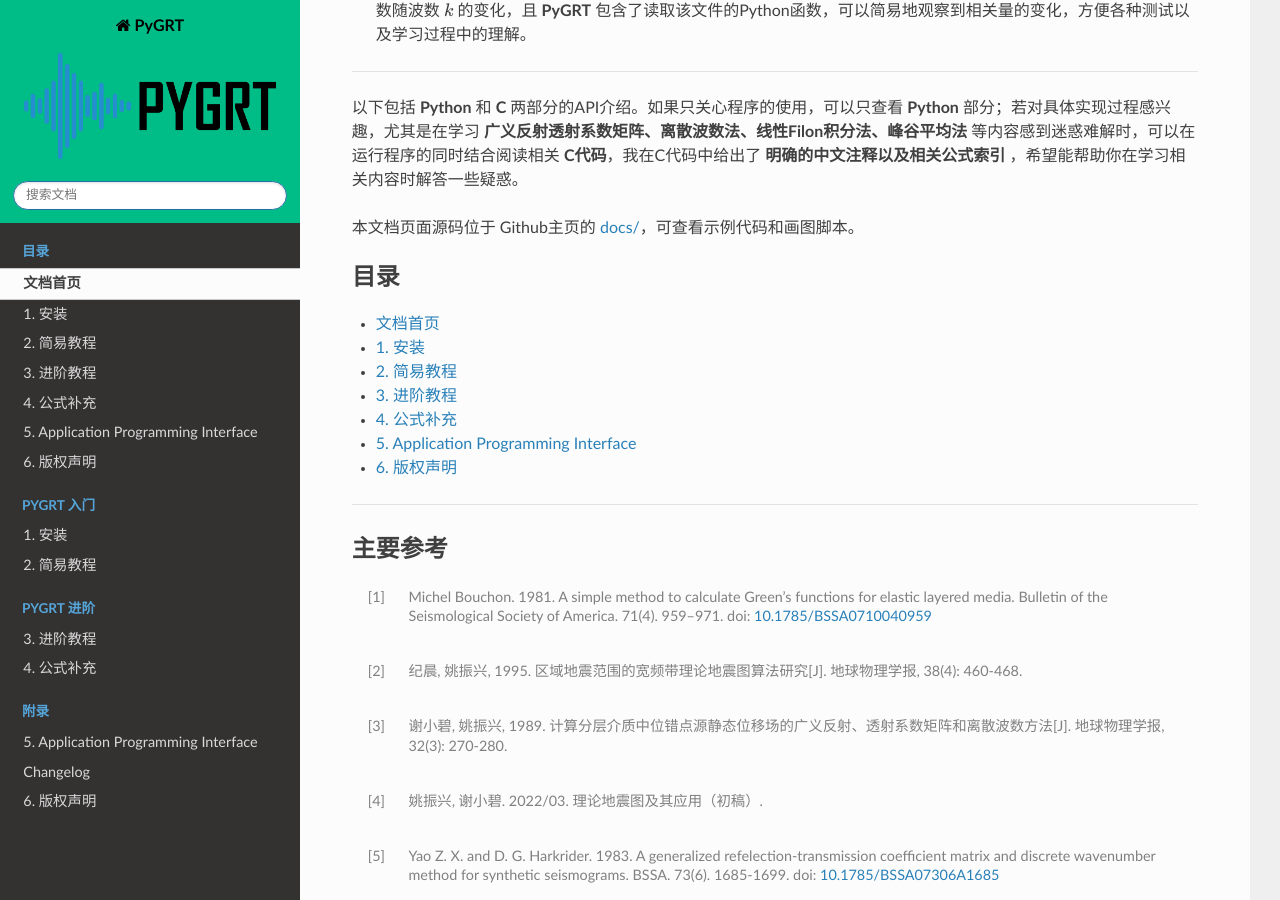
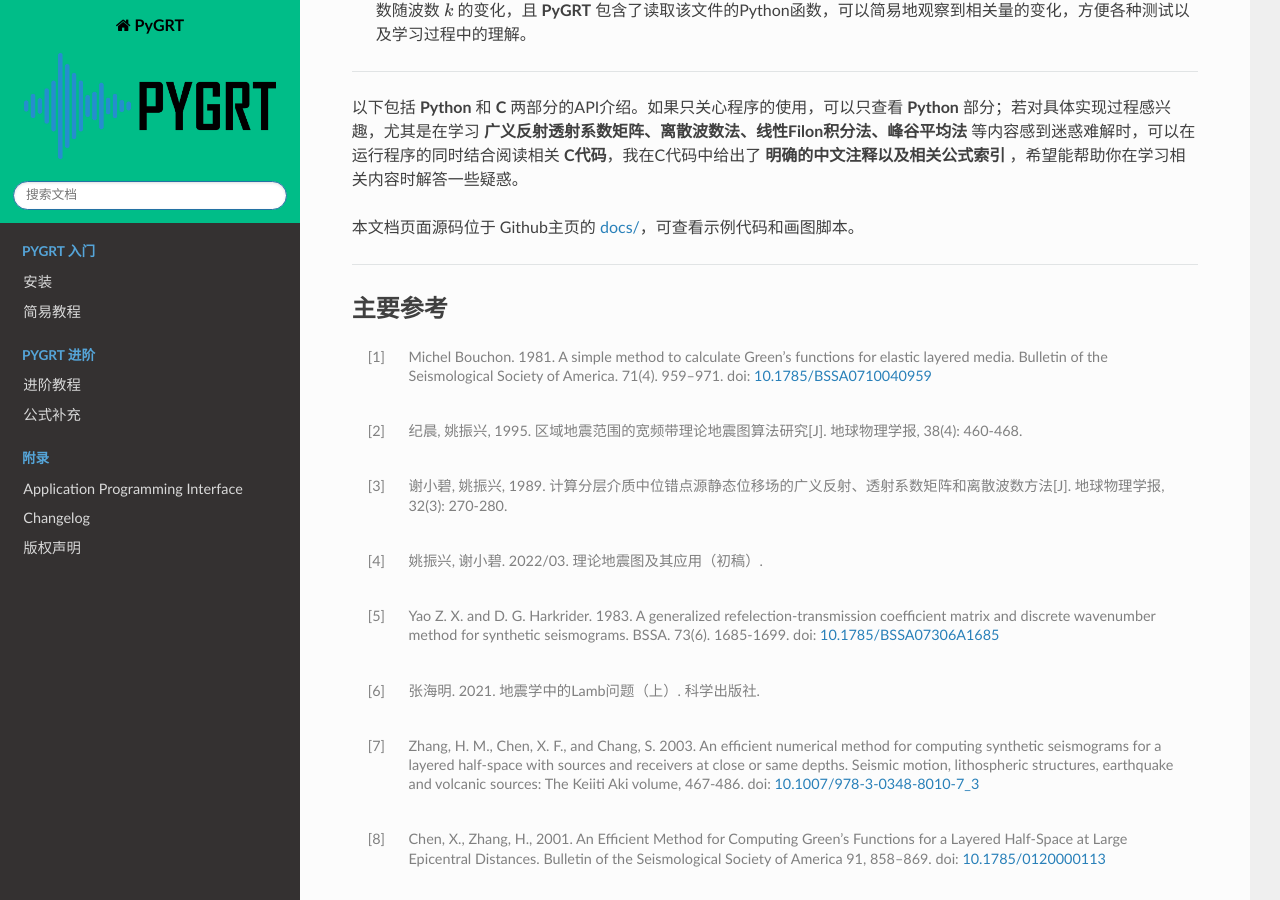
Before and after one commit to Dengda98/PyGRT, a Sphinx documentation site: the page built from docs/source/index.rst, in a window 1280 px wide and 900 px high, scrolled down 1207 px. Built offline with Sphinx 7.4.7 and the Read the Docs theme 3.1.0, drawn with Linux system fonts in a browser that asks for light colours; pages that are not in the unit, such as notebooks, are missing from menus; comment, search, counter and statistics services are not loaded; the version number is read from the project's files by our own code.

Commit message:
DOC: update toctree in main index.rst

```diff
--- a/docs/source/index.rst
+++ b/docs/source/index.rst
@@ -60,21 +60,6 @@
 
 本文档页面源码位于 Github主页的 `docs/ <https://github.com/Dengda98/PyGRT/tree/main/docs/source>`_，可查看示例代码和画图脚本。
 
-
-
-.. toctree::
-  :maxdepth: 1
-  :caption: 目录
-  :numbered: 3
-
-
-  文档首页 <self>
-  install
-  Tutorial/index
-  Advanced/index
-  Formula/index
-  API/api
-  copyright
 
 --------------------------------------------------------------------------
 
```
